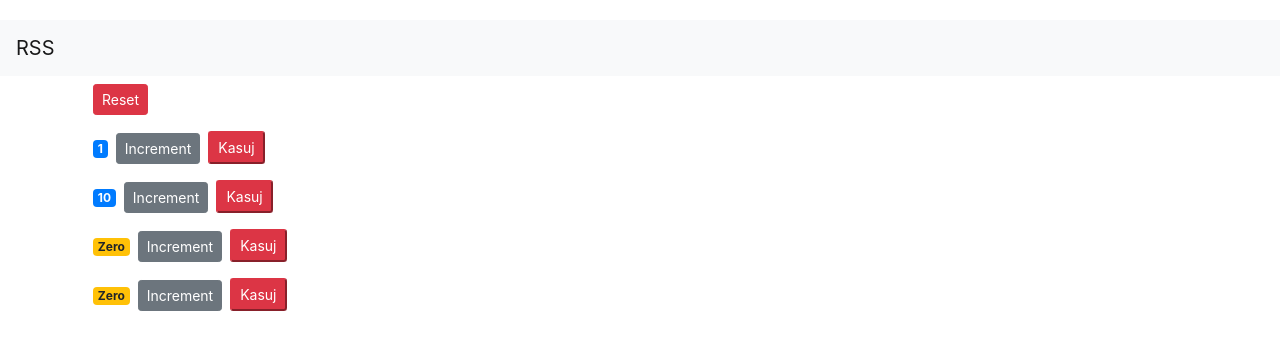
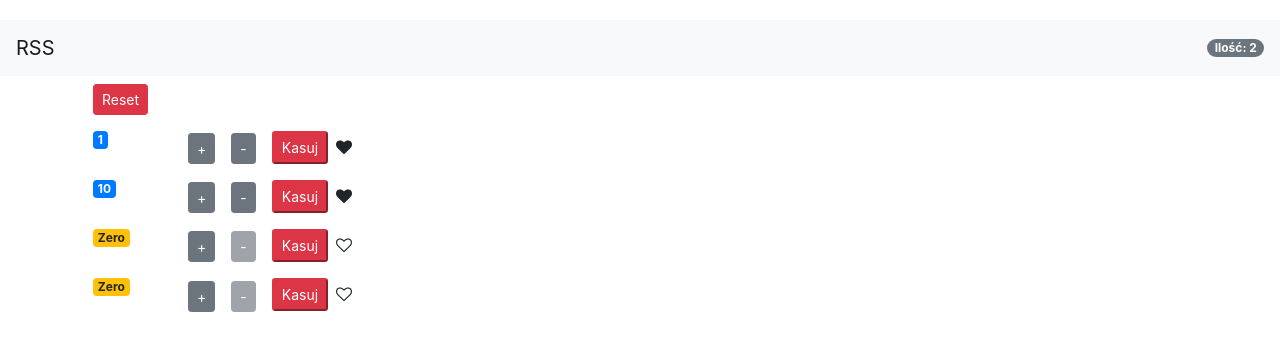
Before and after one commit to mf81/rss, a React (Create React App) app: page / in a window 1280 px wide. Shown: the top 350 px of the page. Built offline with nearby package versions, Linux system fonts and the light colour scheme.

Commit message:
add like hearts

```diff
--- a/package.json
+++ b/package.json
@@ -4,6 +4,7 @@
   "private": true,
   "dependencies": {
     "bootstrap": "^4.3.1",
+    "font-awesome": "^4.7.0",
     "react": "^16.8.6",
     "react-dom": "^16.8.6",
     "react-scripts": "3.0.1"
--- a/src/App.js
+++ b/src/App.js
@@ -1,17 +1,76 @@
-import React from "react";
+//import React from "react";
+import React, { Component } from "react";
 import "./App.css";
 import NavBar from "./components/navbar";
 import Counters from "./components/countersComponent";
 
-function App() {
+class App extends Component {
+  state = {
+    counters: [
+      { id: 1, value: 1, selected: true, liked: true },
+      { id: 2, value: 10, selected: false, liked: true },
+      { id: 3, value: 0, selected: false, liked: false },
+      { id: 4, value: 0, selected: false, liked: false }
+    ]
+  };
+
+  handleReset = () => {
+    const counters = this.state.counters.map(f => {
+      f.value = 0;
+      f.liked = false;
+      return f;
+    });
+    this.setState({ counters });
+  };
+
+  handleInc = counter => {
+    const counters = [...this.state.counters];
+    const index = counters.indexOf(counter);
+    counters[index] = { ...counter };
+    counters[index].value++;
+    this.setState({ counters });
+  };
+
+  handleDec = counter => {
+    const counters = [...this.state.counters];
+    const index = counters.indexOf(counter);
+    counters[index] = { ...counter };
+    counters[index].value--;
+    this.setState({ counters });
+  };
+
+  handleDelete = idComponent => {
+    const counters = this.state.counters.filter(f => f.id !== idComponent);
+    this.setState({ counters });
+  };
+
+  handleLike = counter => {
+    const counters = [...this.state.counters];
+    const index = counters.indexOf(counter);
+    counters[index] = { ...counter };
+    counters[index].liked = !counters[index].liked;
+    this.setState({ counters });
+  };
+
+  render() {
     return (
       <React.Fragment>
-      <NavBar />
+        <NavBar
+          totalCounters={this.state.counters.filter(f => f.value > 0).length}
+        />
         <main className="container">
-        <Counters />
+          <Counters
+            counters={this.state.counters}
+            onReset={this.handleReset}
+            onInc={this.handleInc}
+            onDec={this.handleDec}
+            onDelete={this.handleDelete}
+            onLike={this.handleLike}
+          />
         </main>
       </React.Fragment>
     );
   }
+}
 
 export default App;
--- /dev/null
+++ b/src/components/common/likeButton.jsx
@@ -0,0 +1,15 @@
+import React, { Component } from "react";
+
+const Like = props => {
+  let like = props.liked;
+  like === true ? (like = "fa fa-heart") : (like = "fa fa-heart-o");
+  return (
+    <i
+      onClick={props.onLike}
+      className={like}
+      style={{ cursor: "pointer" }}
+    ></i>
+  );
+};
+
+export default Like;
--- a/src/components/counterComponent.jsx
+++ b/src/components/counterComponent.jsx
@@ -1,16 +1,27 @@
 import React, { Component } from "react";
+import Like from "./common/likeButton";
 
 class Counter extends Component {
   render() {
     return (
       <React.Fragment>
-        <div>
+        <div className="row">
+          <div className="col-1">
             <span className={this.colorBadge()}>{this.formtCount()} </span>
+          </div>
+          <div className="col">
             <button
               onClick={() => this.props.onInc(this.props.counter)}
-            className="btn btn-secondary btn-sm"
+              className="btn btn-secondary btn-sm m-2"
             >
-            Increment
+              +
+            </button>
+            <button
+              onClick={() => this.props.onDec(this.props.counter)}
+              className="btn btn-secondary btn-sm m-2"
+              disabled={this.props.counter.value === 0 ? "disabled" : ""}
+            >
+              -
             </button>
             <button
               onClick={() => this.props.onDelete(this.props.counter.id)}
@@ -18,6 +29,11 @@ class Counter extends Component {
             >
               Kasuj
             </button>
+            <Like
+              liked={this.props.counter.liked}
+              onLike={() => this.props.onLike(this.props.counter)}
+            />
+          </div>
         </div>
       </React.Fragment>
     );
--- a/src/components/countersComponent.jsx
+++ b/src/components/countersComponent.jsx
@@ -2,51 +2,24 @@ import React, { Component } from "react";
 import Counter from "./counterComponent";
 
 class Counters extends Component {
-  state = {
-    counters: [
-      { id: 1, value: 1, selected: true },
-      { id: 2, value: 10, selected: false },
-      { id: 3, value: 0, selected: false },
-      { id: 4, value: 0, selected: false }
-    ]
-  };
-
-  handleReset = () => {
-    const counters = this.state.counters.map(f => {
-      f.value = 0;
-      return f;
-    });
-    this.setState({ counters });
-  };
-
-  handleInc = counter => {
-    const counters = [...this.state.counters];
-    const index = counters.indexOf(counter);
-    counters[index] = { ...counter };
-    counters[index].value++;
-    this.setState({ counters });
-  };
-
-  handleDelete = idComponent => {
-    const counters = this.state.counters.filter(f => f.id !== idComponent);
-    this.setState({ counters });
-  };
-
   render() {
     return (
       <div>
         <button
-          onClick={this.handleReset}
+          onClick={this.props.onReset}
           className="btn btn-danger btn-sm m-2"
         >
           Reset
         </button>
-        {this.state.counters.map(m => (
+        {this.props.counters.map(m => (
           <Counter
             key={m.id}
             counter={m}
-            onInc={this.handleInc}
-            onDelete={this.handleDelete}
+            onInc={this.props.onInc}
+            onDec={this.props.onDec}
+            onDelete={this.props.onDelete}
+            onReset={this.props.onReset}
+            onLike={this.props.onLike}
           />
         ))}
       </div>
--- a/src/components/navbar.jsx
+++ b/src/components/navbar.jsx
@@ -1,14 +1,17 @@
 import React, { Component } from "react";
-class NavBar extends Component {
-  render() {
+
+const NavBar = ({ totalCounters }) => {
   return (
     <nav className="navbar navbar-light bg-light">
       <a className="navbar-brand" href="http://localhost:3000">
         RSS
       </a>
+      <span className="badge badge-pill badge-secondary">
+        <span>Ilość: </span>
+        {totalCounters}
+      </span>
     </nav>
   );
-  }
-}
+};
 
 export default NavBar;
--- a/src/index.js
+++ b/src/index.js
@@ -4,6 +4,7 @@ import "./index.css";
 import App from "./App";
 import * as serviceWorker from "./serviceWorker";
 import "bootstrap/dist/css/bootstrap.css";
+import "font-awesome/css/font-awesome.css";
 
 ReactDOM.render(<App />, document.getElementById("root"));
 
```
Also changed, not shown: 1 other file (tests, documents, lock files or other folders). Lines whose indentation alone changed are shown as unchanged.
